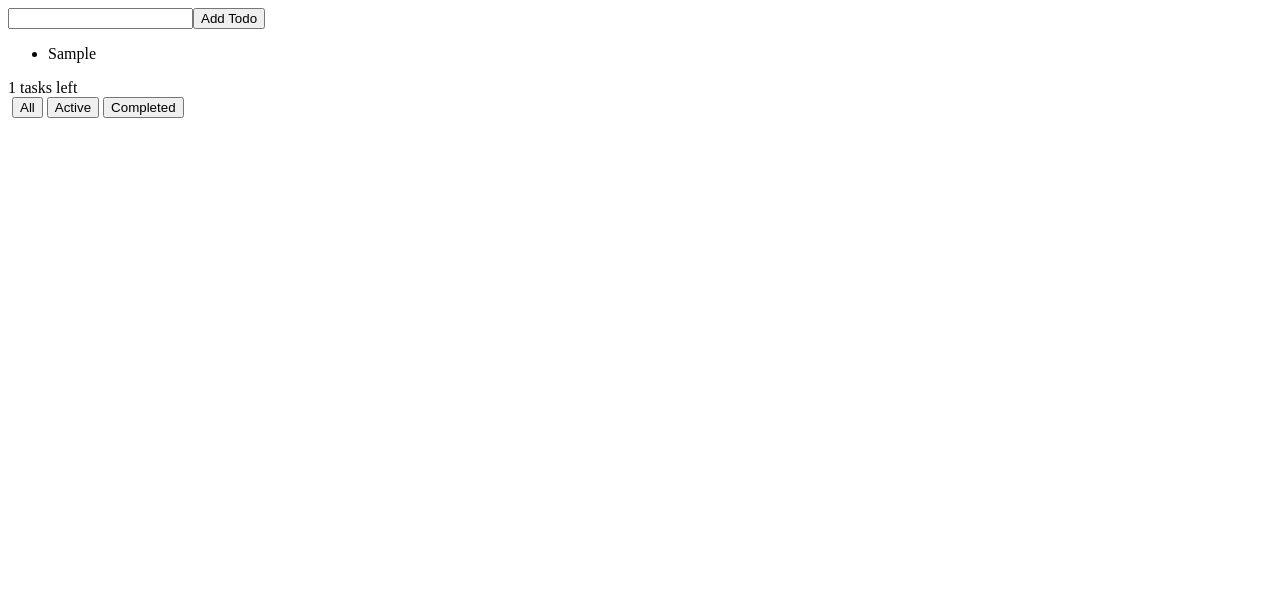
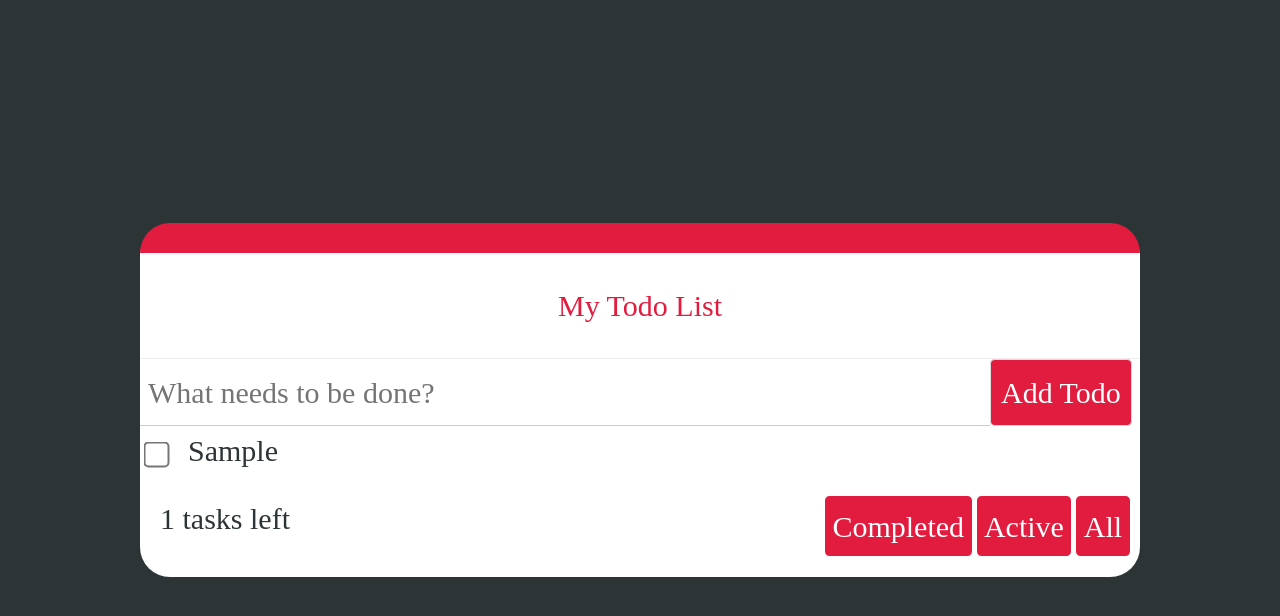
Before and after one commit to Sailor-Saturn/Todo-App-React-Redux, a React app in the folder todo-app/: page / in a window 1280 px wide. Both pictures are taken after typing "Sample" into the empty fields and a click on the button "Add Todo". Built offline with nearby package versions, Linux system fonts and the light colour scheme.

Commit message:
finished todo app

```diff
--- a/todo-app/public/index.html
+++ b/todo-app/public/index.html
@@ -1,43 +1,15 @@
 <!DOCTYPE html>
 <html lang="en">
   <head>
-    <meta charset="utf-8" />
-    <link rel="icon" href="%PUBLIC_URL%/favicon.ico" />
-    <meta name="viewport" content="width=device-width, initial-scale=1" />
-    <meta name="theme-color" content="#000000" />
-    <meta
-      name="description"
-      content="Web site created using create-react-app"
-    />
-    <link rel="apple-touch-icon" href="%PUBLIC_URL%/logo192.png" />
-    <!--
-      manifest.json provides metadata used when your web app is installed on a
-      user's mobile device or desktop. See https://developers.google.com/web/fundamentals/web-app-manifest/
-    -->
-    <link rel="manifest" href="%PUBLIC_URL%/manifest.json" />
-    <!--
-      Notice the use of %PUBLIC_URL% in the tags above.
-      It will be replaced with the URL of the `public` folder during the build.
-      Only files inside the `public` folder can be referenced from the HTML.
-
-      Unlike "/favicon.ico" or "favicon.ico", "%PUBLIC_URL%/favicon.ico" will
-      work correctly both with client-side routing and a non-root public URL.
-      Learn how to configure a non-root public URL by running `npm run build`.
-    -->
-    <title>React Redux App</title>
+    <meta charset="UTF-8">
+    <meta name="viewport" content="witdth=device-width, initial-scale=1.0">
+    <meta http-equiv="X-UA-Compatible" content="ie=edge">
+    <title></title>
+    <link rel="stylesheet" href="https://www.w3schools.com/w3css/4/w3.css">
+    <link rel="stylesheet" href="style.css">
   </head>
   <body>
     <noscript>You need to enable JavaScript to run this app.</noscript>
     <div id="root"></div>
-    <!--
-      This HTML file is a template.
-      If you open it directly in the browser, you will see an empty page.
-
-      You can add webfonts, meta tags, or analytics to this file.
-      The build step will place the bundled scripts into the <body> tag.
-
-      To begin the development, run `npm start` or `yarn start`.
-      To create a production bundle, use `npm run build` or `yarn build`.
-    -->
   </body>
 </html>
--- /dev/null
+++ b/todo-app/public/style.css
@@ -0,0 +1,104 @@
+body {
+    margin: 0;
+    padding: 0;
+    height: 100vh;
+    display:flex;
+    justify-content: center;
+    align-items: center;
+    background-color: #2d3436;
+    font-size: 200%;
+    font-family: 'Tangerine', serif;
+
+}
+
+.todo-list{
+    width: 1000px;
+    color:#2d3436;
+    float: bottom;
+}
+
+.todo-list header{
+    margin: 0;
+    padding: 1em 0;
+    color: #e11c3e;
+    text-align: center;
+    border-top: 1em solid #e11c3e;
+    border-bottom:1px solid #eeeeee;
+    border-top-left-radius: 1em;
+    border-top-right-radius: 1em;
+    background-color: #fff;
+}
+
+.todo-list footer{
+    margin:0;
+    padding: .7em 0;
+    border-bottom-left-radius: 1em;
+    border-bottom-right-radius: 1em;
+    color:#2d3436;
+    background-color: #fff;
+    display: flex;
+}
+
+.todo-list .main {
+    background-color: #fff;
+}
+
+.todo-list .do {
+    padding: 2px;
+}
+
+button{
+    padding: .03rem;
+    border: 0.5rem solid #e11c3e;
+    border-radius: 0.3rem;
+    background: #e11c3e;
+    color: white;
+}
+
+.form-inline {
+    display: flex;
+    flex-flow: row wrap;
+    position: relative;
+}
+
+.form-inline input {
+    width: 85%;
+    padding-right: 20px;
+}
+
+/* Style the submit button */
+.form-inline button {
+    padding: 10px 10px;
+    border: 1px solid #ddd;
+    color: white;
+
+}
+
+/* Add responsiveness - display the form controls vertically instead of horizontally on screens that are less than 800px wide */
+@media (max-width: 800px) {
+    .form-inline input {
+        margin: 10px 0;
+    }
+
+    .form-inline {
+        flex-direction: line;
+    }
+
+}
+
+.todo-list footer .tasks-number{
+    width: 50%;
+}
+
+input[type=checkbox]
+{
+    /* Double-sized Checkboxes */
+    -ms-transform: scale(2); /* IE */
+    -moz-transform: scale(2); /* FF */
+    -webkit-transform: scale(2); /* Safari and Chrome */
+    -o-transform: scale(2); /* Opera */
+    transform: scale(2);
+    padding: 10px;
+    margin-left: 8px;
+    margin-right: 25px;
+}
--- a/todo-app/src/components/App.js
+++ b/todo-app/src/components/App.js
@@ -2,14 +2,18 @@ import React from 'react';
 import Footer from './Footer';
 import AddTodo from '../containers/AddTodo';
 import VisibleTodoList from '../containers/VisibleTodoList';
-import CountComponent from '../containers/CountComponent';
+
 
 const App = () => (
-    <div>
-        <AddTodo/>
-        <VisibleTodoList/>
-        <CountComponent/>
-        <Footer/>
+    <div className = "todo-list">
+        <header>My Todo List</header>
+        <div className = "main">
+            <AddTodo/>
+            <VisibleTodoList/>
+        </div>
+        <footer>
+            <Footer/>
+        </footer>
     </div>
 );
 
--- a/todo-app/src/components/Count.js
+++ b/todo-app/src/components/Count.js
@@ -3,7 +3,10 @@ import PropTypes from 'prop-types';
 
 
 const Count = ({count}) => {
-    return <span>{count} tasks left</span>
+    return <span style={{
+        marginLeft:"20px",
+        marginRight:"530px"
+}}>{count} tasks left</span>
 };
 
 Count.propTypes = {
--- a/todo-app/src/components/Footer.js
+++ b/todo-app/src/components/Footer.js
@@ -1,9 +1,11 @@
 import React from 'react';
 import FilterLink from '../containers/FilterLink';
 import {VisibilityFilters} from '../actions';
+import CountComponent from '../containers/CountComponent';
 
 const Footer = () => (
     <div>
+        <CountComponent/>
         <FilterLink filter={VisibilityFilters.SHOW_ALL}>
             All
         </FilterLink>
--- a/todo-app/src/components/Link.js
+++ b/todo-app/src/components/Link.js
@@ -6,7 +6,8 @@ const Link = ({ active, children, onClick }) => (
         onClick={onClick}
         disabled={active}
         style={{
-          marginLeft: '4px',
+          marginLeft: '5px',
+          float: "right"
         }}
     >
       {children}
--- a/todo-app/src/components/Todo.js
+++ b/todo-app/src/components/Todo.js
@@ -7,20 +7,19 @@ import PropTypes from 'prop-types';
  * the todo
  *
  */
-const Todo = ({onClick, completed, text}) => (
-    <li
-        onClick = {onClick}
-        style = {{
-            textDecoration: completed ? 'line-through' : 'none'
-        }}
-    >
-        {text}
-    </li>
+const Todo = ({onClick, text}) => (
+    <div className="do">
+        <input type="checkbox"
+            onClick = {onClick}
+        />
+        <label>
+            <span className="label">{text}</span>
+        </label>
+    </div>
 );
 
 Todo.propTypes = {
     onClick: PropTypes.func.isRequired,
-    completed: PropTypes.bool.isRequired,
     text: PropTypes.string.isRequired
 };
 export default Todo;
--- a/todo-app/src/components/TodoList.js
+++ b/todo-app/src/components/TodoList.js
@@ -8,7 +8,7 @@ import Todo from './Todo';
  * Todo List needs the todos and the ToggleTodo reducer
  */
 const TodoList = ({todos, toggleTodo, decrementTodo}) => (
-    <ul>
+    <div>
         {todos.map(todo =>
             <Todo
                 key = {todo.id}
@@ -19,7 +19,7 @@ const TodoList = ({todos, toggleTodo, decrementTodo}) => (
                 }}
             />
         )}
-    </ul>
+    </div>
 );
 
 TodoList.propTypes = {
--- a/todo-app/src/containers/AddTodo.js
+++ b/todo-app/src/containers/AddTodo.js
@@ -6,8 +6,7 @@ import { incrementCount } from '../actions';
 const AddTodo = ({dispatch}) =>{
     let input;
     return (
-        <div>
-            <form onSubmit={e => {
+            <form className="form-inline" onSubmit={e => {
                 e.preventDefault()
                 if(!input.value.trim()){
                     return
@@ -16,12 +15,11 @@ const AddTodo = ({dispatch}) =>{
                 dispatch(incrementCount())
                 input.value = ''
             }}>
-                <input ref = {node => input = node} />
+                <input  className="w3-input" placeholder="What needs to be done?" ref = {node => input = node} />
                 <button type="submit">
                     Add Todo
                 </button>
             </form>
-        </div>
     );
 };
 
```
Also changed, not shown: todo-app/README.md (added).
